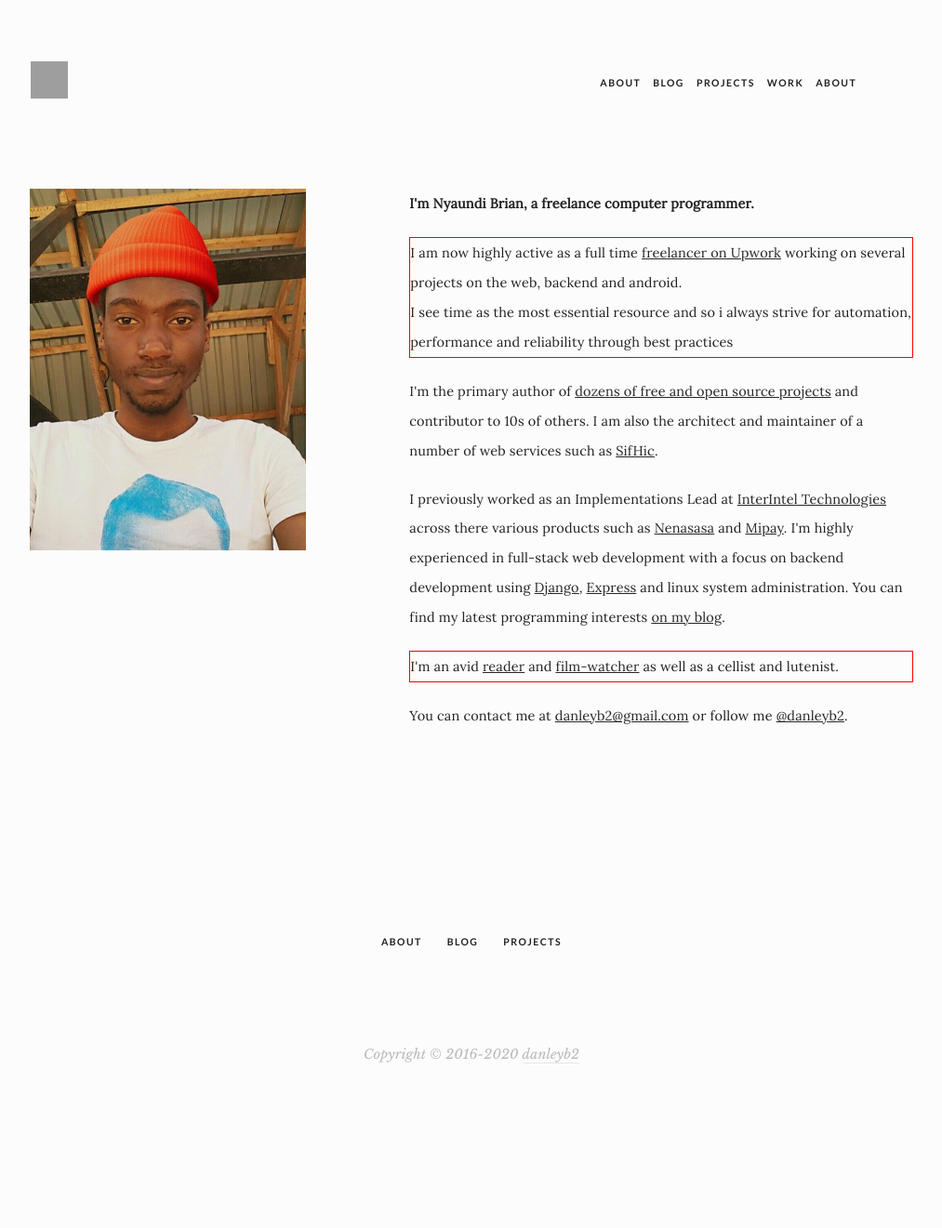
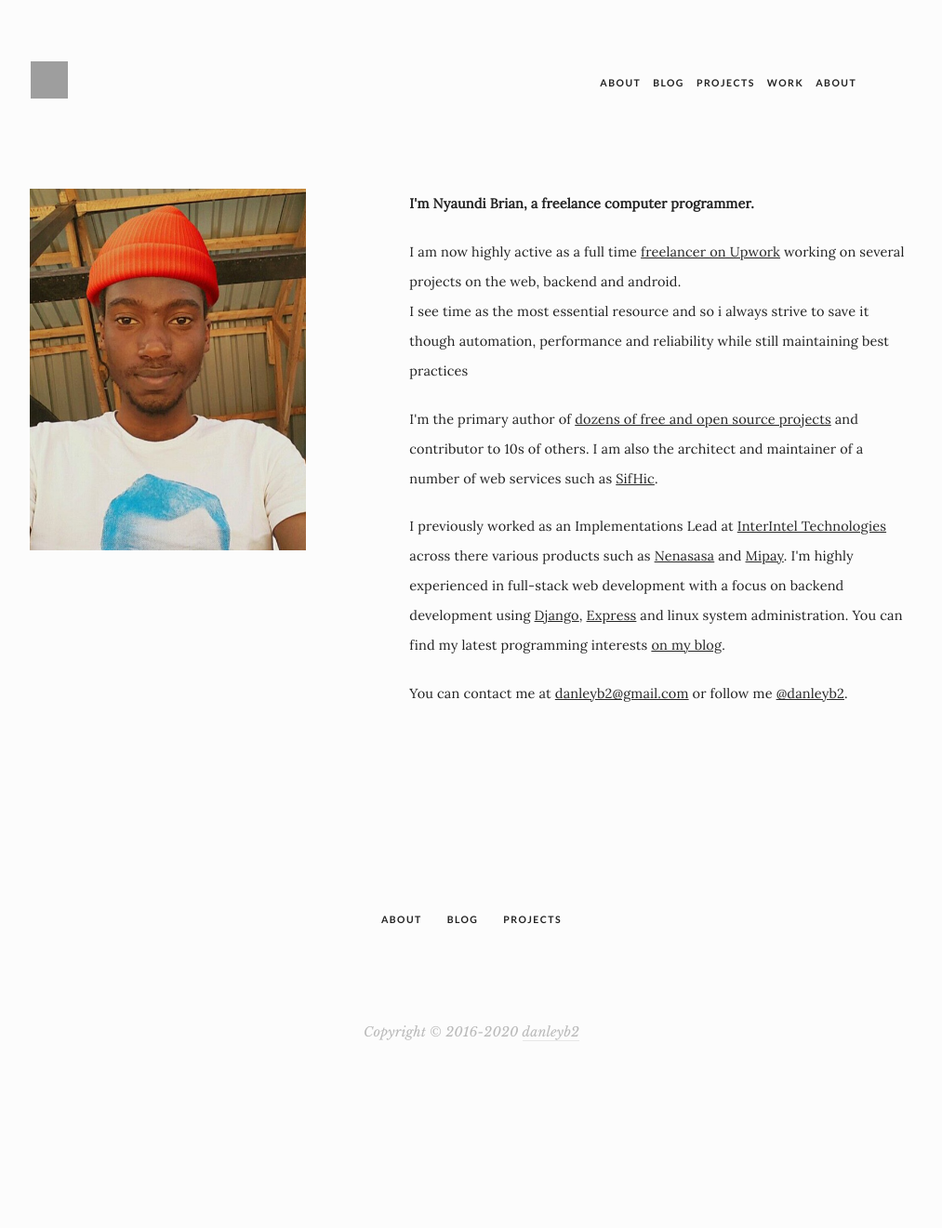
Before and after one commit to danleyb2/danleyb2.github.io, a Jekyll site: the page built from index.html, in a window 1280 px wide. Shown: the whole page at 93% size, without its empty margins (133-1146 px from the left). Built offline with Jekyll 4.4.1, drawn with Linux system fonts in a browser that asks for light colours; some web fonts are replaced; after the commit the page ends 1297 px from its top, so only the background shows below that; grey boxes are pictures that could not be loaded.

Commit message:
add more updates

```diff
--- a/index.html
+++ b/index.html
@@ -6,6 +6,7 @@ layout: default2
 <style>
   .draft{
     border:1px solid red;
+    display: none;
 
   }
 </style>
@@ -29,11 +30,10 @@ layout: default2
         </p>
 
 
-        <p class="draft">
+        <p class="">
           I am now highly active as a full time <a href="https://www.upwork.com/freelancers/~016bdcaaac2069553c">freelancer on Upwork</a>
           working on several projects on the web, backend and android. <br>
-          I see time as the most essential resource and so i always strive for  automation, performance and reliability through best practices
-
+          I see time as the most essential resource and so i always strive to save it though automation, performance and reliability while still maintaining best practices
 
         </p>
 
@@ -59,7 +59,7 @@ layout: default2
           <a href="https://blog.danleyb2.online">on my blog</a>.
         </p>
 
-        <p class="draft">
+        <p class="draft" >
           I'm an avid
           <a href="/books">reader</a> and
           <a href="/films">film-watcher</a>
```
